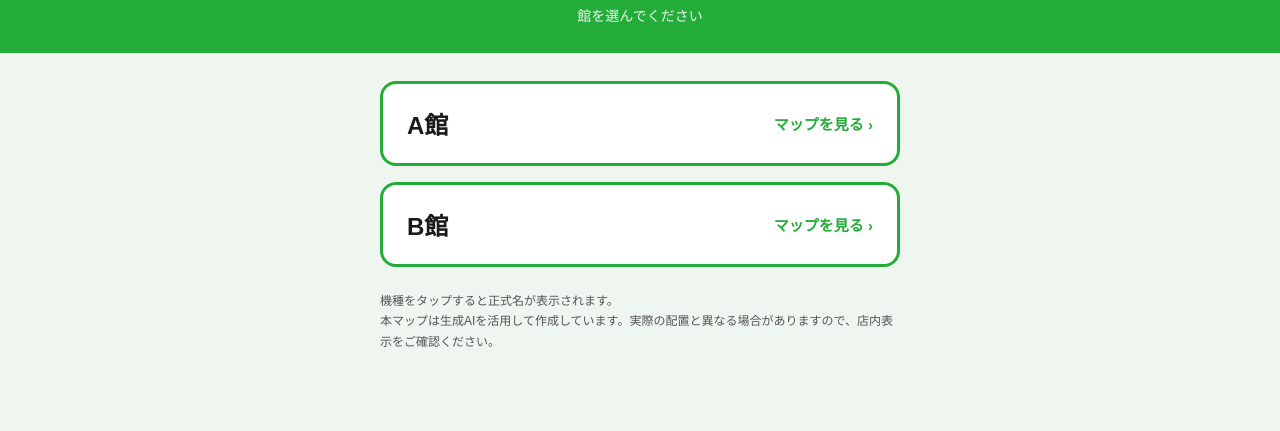
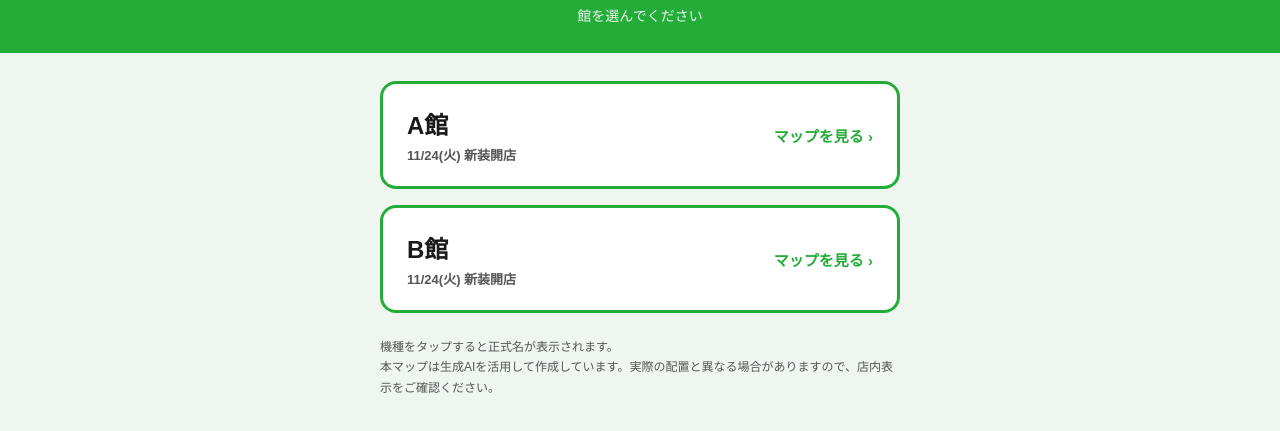
Before and after one commit to toaykotobuki-shikahama/shikahama-floormap, a plain HTML site: page index.html in a window 1280 px wide. Shown: the part 71-502 px from the top of the page. Drawn offline with Linux system fonts and the light colour scheme.

Commit message:
Add files via upload

```diff
--- a/index.html
+++ b/index.html
@@ -18,6 +18,7 @@
   main { max-width: 560px; margin: 0 auto; padding: 28px 20px 40px; }
   a.hall { display: flex; align-items: center; justify-content: space-between; background: #fff; border: 3px solid #23AC38; border-radius: 16px; padding: 22px 24px; margin-bottom: 16px; color: #1A1A1A; text-decoration: none; font-size: 24px; font-weight: 900; }
   a.hall span { font-size: 15px; font-weight: 700; color: #23AC38; }
+  a.hall .name small { display: block; font-size: 13px; font-weight: 700; color: #555; margin-top: 4px; min-height: 1em; }
   a.hall:active { background: #E5F4E4; }
   .note { font-size: 12px; color: #555; line-height: 1.7; margin-top: 24px; }
 </style>
@@ -28,9 +29,22 @@
   <p>館を選んでください</p>
 </header>
 <main>
-  <a class="hall" href="shikahama-a.html">A館<span>マップを見る ›</span></a>
-  <a class="hall" href="shikahama-b.html">B館<span>マップを見る ›</span></a>
+  <a class="hall" href="shikahama-a.html"><div class="name">A館<small id="date-a"></small></div><span>マップを見る ›</span></a>
+  <a class="hall" href="shikahama-b.html"><div class="name">B館<small id="date-b"></small></div><span>マップを見る ›</span></a>
   <p class="note">機種をタップすると正式名が表示されます。<br>本マップは生成AIを活用して作成しています。実際の配置と異なる場合がありますので、店内表示をご確認ください。</p>
 </main>
+<script>
+// 各館のマップに入っている日付（dateLabel）を読み取って、ボタンに表示する。
+// 読み取れないときは何も表示しない（ボタンはそのまま使える）。
+[['shikahama-a.html', 'date-a'], ['shikahama-b.html', 'date-b']].forEach(([file, id]) => {
+  fetch(file, { cache: 'no-cache' })
+    .then((r) => (r.ok ? r.text() : ''))
+    .then((html) => {
+      const m = html.match(/"dateLabel":"([^"]*)"/);
+      if (m) document.getElementById(id).textContent = m[1];
+    })
+    .catch(() => {});
+});
+</script>
 </body>
 </html>
```
